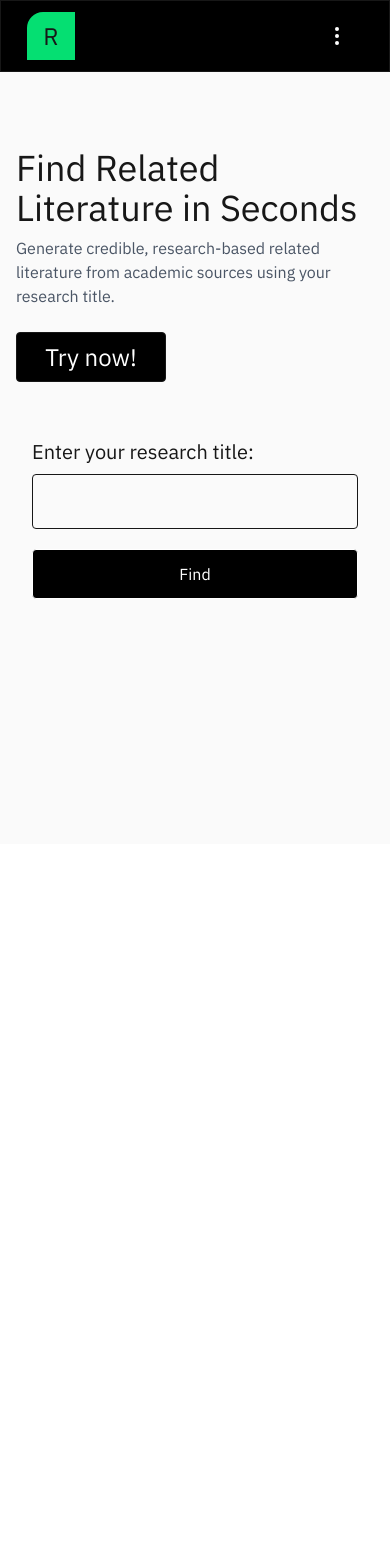
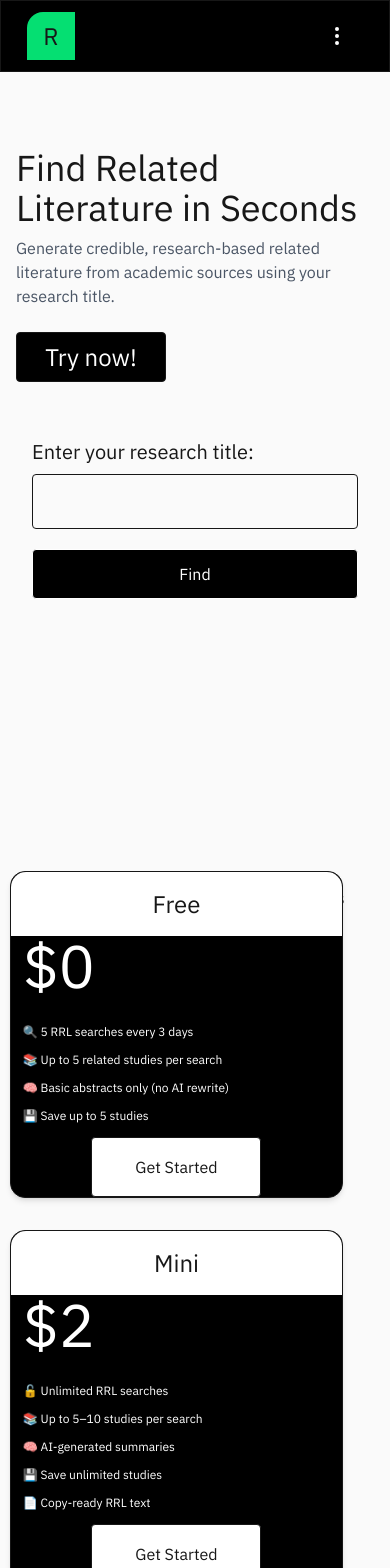
Before and after one commit to shannxnx/RRL-Generator, a Next.js app: page / in a window 390 px wide. Shown: the top 1568 px of the page. Before the commit the page ends 844 px from the top, so only its background shows below. Built offline with nearby package versions, Linux system fonts and the light colour scheme.

Commit message:
pricing cards frontend (not responsive yet)

```diff
--- a/app/page.tsx
+++ b/app/page.tsx
@@ -1,10 +1,66 @@
 'use client'
 
 import Navbar from "@/components/Navbar";
+import PricingCard from "@/components/PricingCard";
 import SideNav from "@/components/SideNav";
 import { Book, Settings, User2Icon } from "lucide-react";
 import Image from "next/image";
 import { useState } from "react";
+
+
+interface cardProps {
+  tier: string,
+  price?: string,
+  benefits?: string[]
+};
+
+
+
+const freeTier: cardProps = {
+  tier: 'Free',
+  price: '0',
+  benefits: [
+    ' 🔍 5 RRL searches every 3 days',
+    ' 📚 Up to 5 related studies per search',
+    ' 🧠 Basic abstracts only (no AI rewrite)',
+    ' 💾 Save up to 5 studies'
+  ]
+};
+
+const miniTier: cardProps = {
+  tier: 'Mini',
+  price: '2',
+  benefits: [
+    ' 🔓 Unlimited RRL searches',
+    ' 📚 Up to 5–10 studies per search',
+    ' 🧠 AI-generated summaries',
+    ' 💾 Save unlimited studies',
+    ' 📄 Copy-ready RRL text'
+
+  ]
+};
+
+
+const proTier: cardProps = {
+  tier: 'Pro',
+  price: '5',
+  benefits: [
+    '⚡Everything in Mini',
+    '📚 10–15 studies per search',
+    '🧠 Detailed academic summaries ',
+    '📄 Export to Word / PDF',
+    '🧾 APA/MLA citation formatting',
+    '🚀 Priority processing'
+  ]
+}
+
+
+
+
+
+
+
+
 
 export default function Home() {
 
@@ -14,7 +70,8 @@ export default function Home() {
 
 
   return (
-    <div className="flex relative w-screen h-screen items-center bg-zinc-50 font-sans dark:bg-black">
+    <div className="flex flex-col relative w-screen  items-center bg-zinc-50 font-sans dark:bg-black
+    overflow-y-scroll">
 
 
       {
@@ -25,7 +82,7 @@ export default function Home() {
 
 
       {/* Main content container */}
-      <div className="w-full h-full">
+      <div className="w-full h-screen ">
         <Navbar />
 
         {/* Main section content */}
@@ -107,12 +164,7 @@ export default function Home() {
 
           </div>
 
-          {/*Pricing Section*/}
-          {
-            //<div className="w-full h-[500px] border">
 
-            //</div>
-          }
 
 
 
@@ -122,6 +174,34 @@ export default function Home() {
       </div>
 
 
+      {/*Pricing Section*/}
+      {
+        <div className="w-full h-screen">
+
+          <main className="w-full h-full lg:p-4 flex flex-col items-center justify-center">
+
+            <div className="w-[95%] h-[90%] flex-col flex items-center justify-between">
+
+              <h1 className="lg:text-5xl">Choose a perfect plan base on your needs</h1>
+              <p>(One-time payment)</p>
+              <div className="w-full h-[420px] flex flex-col md:flex-row justify-center items-stretch gap-8 md:gap-10 lg:gap-16">
+
+
+                <PricingCard cardProps={freeTier} />
+                <PricingCard cardProps={miniTier} />
+                <PricingCard cardProps={proTier} />
+
+
+              </div>
+
+
+            </div>
+
+          </main>
+        </div>
+      }
+
+
 
 
     </div>
--- /dev/null
+++ b/components/PricingCard.tsx
@@ -0,0 +1,61 @@
+import { Check } from "lucide-react"
+import { motion } from "motion/react"
+
+interface cardProps {
+    tier: string,
+    price?: string,
+    benefits?: string[]
+}
+
+
+
+
+export default function PricingCard({ cardProps }: { cardProps: cardProps }) {
+    return <motion.div className="lg:w-[300px] md:w-[300px] md:max-w-[300px] w-[90%] lg:h-full  border bg-black rounded-[15px] flex-col flex cursor-pointer
+  shadow-md"
+
+        initial={{ opacity: 0, y: 50 }}
+        whileInView={{ opacity: 1, y: 0 }}
+        viewport={{ once: true }}
+        transition={{ duration: 0.7 }}
+        whileHover={{
+            scale: 1.03,
+            y: -10,
+            boxShadow: "0px 20px 30px rgba(0, 0, 0, 0.4)",
+            transition: { type: "spring", stiffness: 300, damping: 20 }
+        }}
+        whileTap={{ scale: 0.98 }}
+
+    >
+
+        <div className="w-full h-16 border-b border-white bg-white  rounded-tl-[15px] rounded-tr-[15px]
+                  flex items-center justify-center">
+            <h1 className="text-[24px]">{cardProps.tier}</h1>
+        </div>
+
+        <div className="w-full border-white h-[75px] ">
+            <h1 className="text-6xl text-white ml-3">${cardProps.price}</h1>
+        </div>
+
+
+        <div className="w-full lg:h-[45%] p-3 flex
+        flex-col gap-2.5">
+            {
+                cardProps.benefits && cardProps.benefits.map((b, i) => (
+                    <p className="text-[12px] text-white" key={i}>
+                        {b}
+                    </p>))
+            }
+        </div>
+
+        <div className="w-full flex items-center justify-center  ">
+            <button className="w-[170px] h-[60px] rounded border p-3 bg-white"
+
+            >
+                Get Started
+            </button>
+        </div>
+
+
+    </motion.div>
+}
--- a/package.json
+++ b/package.json
@@ -12,6 +12,7 @@
     "@supabase/ssr": "^0.7.0",
     "@supabase/supabase-js": "^2.84.0",
     "lucide-react": "^0.554.0",
+    "motion": "^12.23.26",
     "next": "16.0.3",
     "react": "19.2.0",
     "react-dom": "19.2.0",
```
Also changed, not shown: 1 other file (tests, documents, lock files or other folders).
